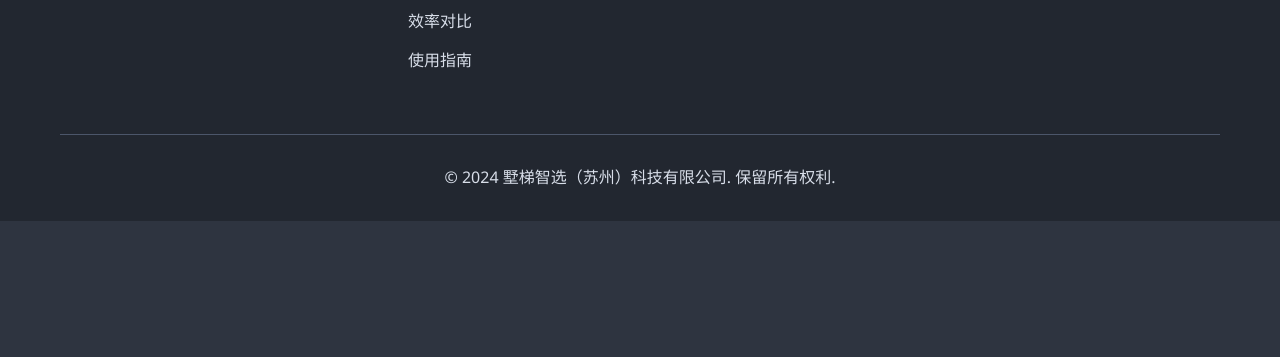
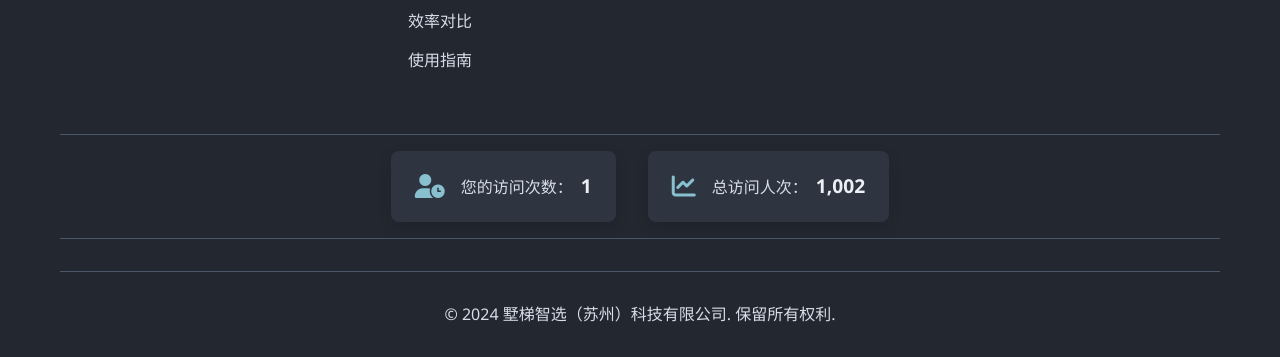
Before and after one commit to TengleDeng/AiSparkHub-Desktop, a plain HTML site: page AiSparkHub-Website/index.html in a window 1280 px wide. Shown: the part 7112-7469 px from the top of the page. Before the commit the page ends 7333 px from the top, so only its background shows below. Drawn offline with nearby package versions, Linux system fonts and the light colour scheme.

Commit message:
增加网页计数器

```diff
--- a/AiSparkHub-Website/index.html
+++ b/AiSparkHub-Website/index.html
@@ -7,6 +7,52 @@
     <link rel="stylesheet" href="css/styles.css">
     <link rel="stylesheet" href="css/animations.css">
     <link rel="stylesheet" href="https://cdnjs.cloudflare.com/ajax/libs/font-awesome/6.0.0-beta3/css/all.min.css">
+    <style>
+        /* 访问计数器样式 */
+        .visitor-counter-container {
+            display: flex;
+            justify-content: center;
+            gap: 2rem;
+            flex-wrap: wrap;
+            margin: 2rem 0;
+            padding: 1rem;
+            border-top: 1px solid var(--border-color);
+            border-bottom: 1px solid var(--border-color);
+        }
+
+        .counter-box {
+            display: flex;
+            align-items: center;
+            gap: 1rem;
+            background-color: var(--dark-bg);
+            padding: 1rem 1.5rem;
+            border-radius: var(--border-radius);
+            box-shadow: 0 5px 15px rgba(0, 0, 0, 0.1);
+            transition: transform 0.3s ease, box-shadow 0.3s ease;
+        }
+
+        .counter-box:hover {
+            transform: translateY(-5px);
+            box-shadow: 0 10px 25px rgba(0, 0, 0, 0.15);
+        }
+
+        .counter-icon {
+            font-size: 1.5rem;
+            color: var(--primary-color);
+        }
+
+        .counter-info p {
+            margin: 0;
+            color: var(--muted-text);
+        }
+
+        .counter-info span {
+            font-size: 1.2rem;
+            font-weight: 700;
+            color: var(--light-text);
+            margin-left: 0.5rem;
+        }
+    </style>
 </head>
 <body>
     <header>
@@ -291,6 +337,23 @@
                     </div>
                 </div>
             </div>
+
+            <!-- 添加访问计数器 -->
+            <div class="visitor-counter-container">
+                <div class="counter-box">
+                    <div class="counter-icon"><i class="fas fa-user-clock"></i></div>
+                    <div class="counter-info">
+                        <p>您的访问次数：<span id="visitor-counter">1</span></p>
+                    </div>
+                </div>
+                <div class="counter-box">
+                    <div class="counter-icon"><i class="fas fa-chart-line"></i></div>
+                    <div class="counter-info">
+                        <p>总访问人次：<span id="total-counter">1000</span></p>
+                    </div>
+                </div>
+            </div>
+
             <div class="copyright">
                 <p>&copy; 2024 墅梯智选（苏州）科技有限公司. 保留所有权利.</p>
             </div>
@@ -300,5 +363,6 @@
     <script src="https://cdn.jsdelivr.net/npm/chart.js"></script>
     <script src="js/main.js"></script>
     <script src="js/theme.js"></script>
+    <script src="js/counter.js"></script>
 </body>
 </html>
--- /dev/null
+++ b/AiSparkHub-Website/js/counter.js
@@ -0,0 +1,52 @@
+// 访问计数器功能
+document.addEventListener('DOMContentLoaded', function() {
+    initVisitorCounter();
+});
+
+// 初始化访问计数器
+function initVisitorCounter() {
+    // 本地存储计数器
+    let visitCount = localStorage.getItem('visitCount') || 0;
+    visitCount = parseInt(visitCount) + 1;
+    localStorage.setItem('visitCount', visitCount);
+
+    // 更新计数器显示
+    const counterElement = document.getElementById('visitor-counter');
+    if (counterElement) {
+        counterElement.textContent = visitCount;
+    }
+
+    // 更新总计数器 (如果使用了Firebase或其他服务)
+    updateTotalCounter();
+}
+
+// 更新总访问计数（如果有远程计数服务）
+function updateTotalCounter() {
+    const totalCounterElement = document.getElementById('total-counter');
+    if (!totalCounterElement) return;
+
+    // 以下是模拟数据，实际项目中应该使用真实的API调用
+    const randomIncrement = Math.floor(Math.random() * 5) + 1;
+    let totalCount = localStorage.getItem('simulatedTotalCount') || 1000;
+    totalCount = parseInt(totalCount) + randomIncrement;
+    localStorage.setItem('simulatedTotalCount', totalCount);
+
+    // 格式化数字显示（添加千位分隔符）
+    totalCounterElement.textContent = totalCount.toLocaleString();
+}
+
+// 如果需要实时更新（例如多标签页同步），可以添加以下代码
+window.addEventListener('storage', function(e) {
+    if (e.key === 'visitCount' || e.key === 'simulatedTotalCount') {
+        const counterElement = document.getElementById('visitor-counter');
+        const totalCounterElement = document.getElementById('total-counter');
+
+        if (e.key === 'visitCount' && counterElement) {
+            counterElement.textContent = e.newValue;
+        }
+
+        if (e.key === 'simulatedTotalCount' && totalCounterElement) {
+            totalCounterElement.textContent = parseInt(e.newValue).toLocaleString();
+        }
+    }
+});
```
